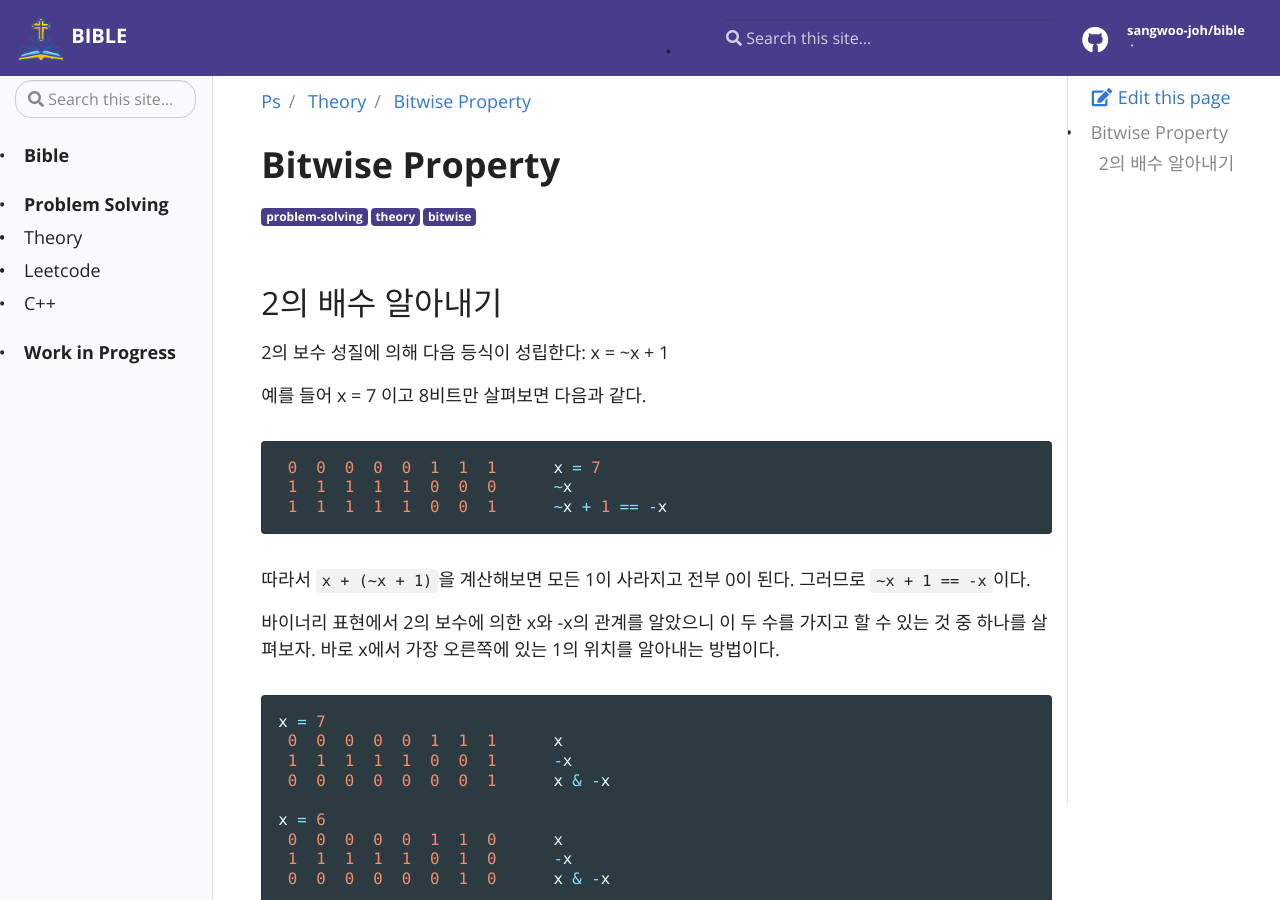
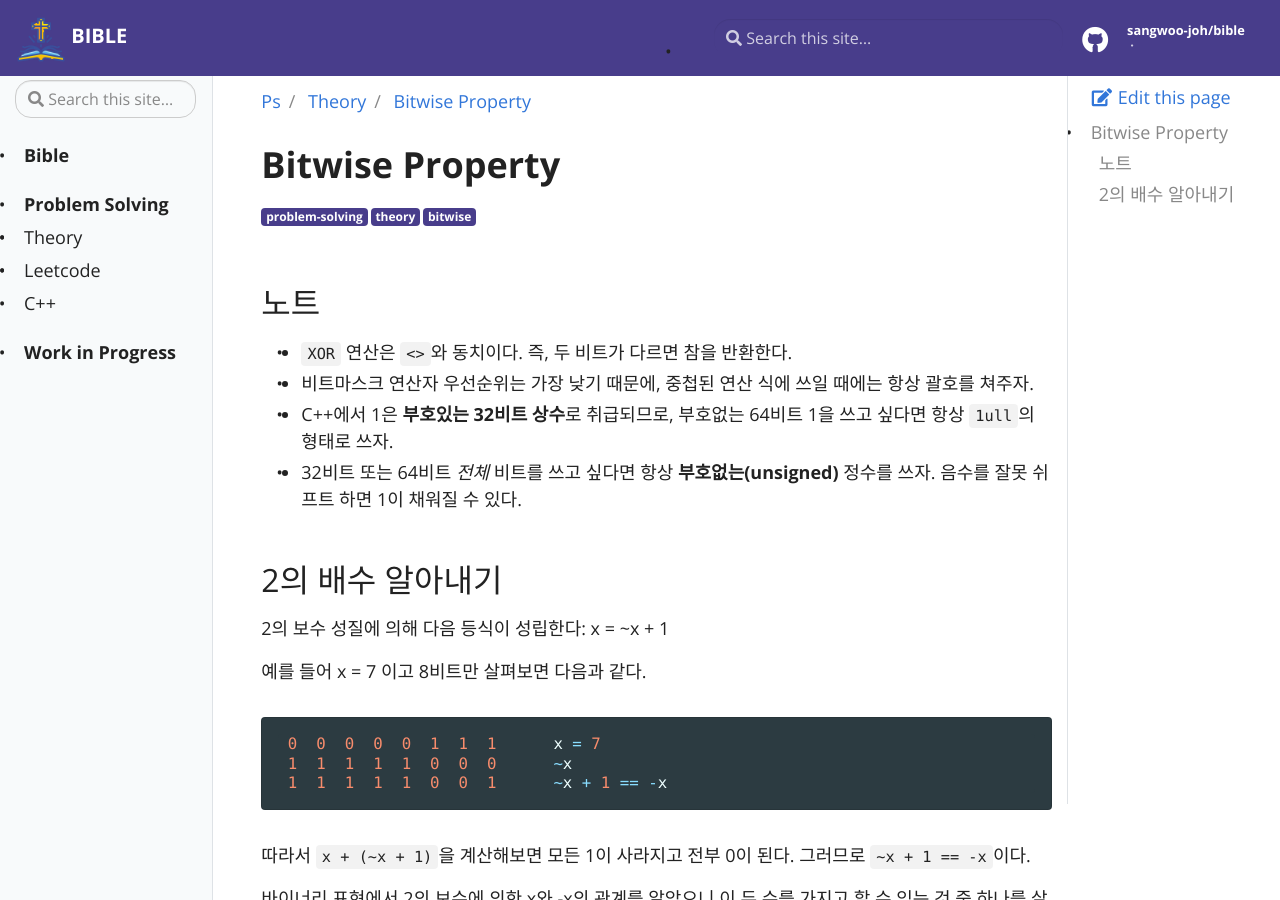
Before and after one commit to sangwoo-joh/book, a Jekyll site: the page built from ps/theory/bitwise.md, in a window 1280 px wide and 900 px high. Built offline with Jekyll 4.4.1, drawn with Linux system fonts in a browser that asks for light colours; comment, search, counter and statistics services are not loaded; some of the changed text lies outside the part shown.

Commit message:
Update bitwise

```diff
--- a/ps/theory/bitwise.md
+++ b/ps/theory/bitwise.md
@@ -2,10 +2,19 @@
 layout: page
 tags: [problem-solving, theory, bitwise]
 title: Bitwise Property
-last_update: 2023-04-06 10:34:01
+last_update: 2023-04-07 17:27:26
 ---
 
 # Bitwise Property
+
+## 노트
+ - `XOR` 연산은 `<>`와 동치이다. 즉, 두 비트가 다르면 참을 반환한다.
+ - 비트마스크 연산자 우선순위는 가장 낮기 때문에, 중첩된 연산 식에 쓰일 때에는
+   항상 괄호를 쳐주자.
+ - C++에서 1은 **부호있는 32비트 상수**로 취급되므로, 부호없는 64비트 1을 쓰고
+   싶다면 항상 `1ull`의 형태로 쓰자.
+ - 32비트 또는 64비트 *전체* 비트를 쓰고 싶다면 항상 **부호없는(unsigned)**
+   정수를 쓰자. 음수를 잘못 쉬프트 하면 1이 채워질 수 있다.
 
 ## 2의 배수 알아내기
 
```
